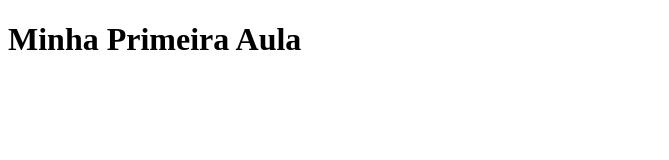
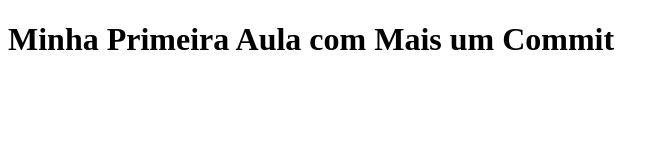
Before and after one commit to EduLamartine/aula-1, a plain HTML site: page Aula 1/index.html in a window 1280 px wide. Shown: the whole page, without its empty margins (0-669 px from the left). Drawn offline with Linux system fonts and the light colour scheme.

Commit message:
Adicionamos mais uma parte de texto ao nosso código

```diff
--- a/Aula 1/index.html
+++ b/Aula 1/index.html
@@ -7,6 +7,6 @@
     <title>Aula 1</title>
 </head>
 <body>
-    <h1>Minha Primeira Aula</h1>
+    <h1>Minha Primeira Aula com Mais um Commit</h1>
 </body>
 </html>
```
